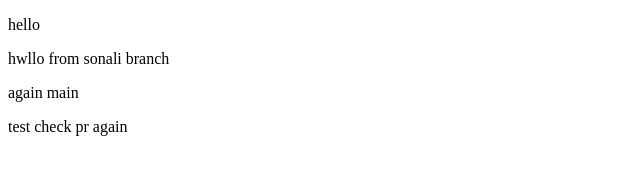
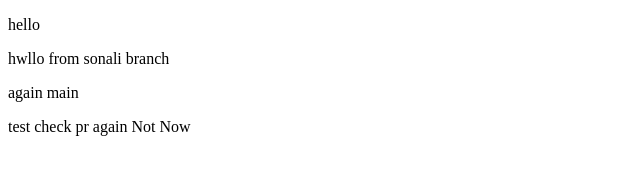
Before and after one commit to SpackIntern/test, a plain HTML site: page index.html in a window 1280 px wide. Shown: the full height of the page, 0-640 px from the left. Drawn offline with Linux system fonts and the light colour scheme.

Commit message:
Update test message in index.html

```diff
--- a/index.html
+++ b/index.html
@@ -10,6 +10,6 @@
     <p>hwllo from sonali branch</p>
     <p>again main</p>
 
-     <p>test check pr again</p>
+     <p>test check pr again Not Now</p>
   </body>
 </html>
```
